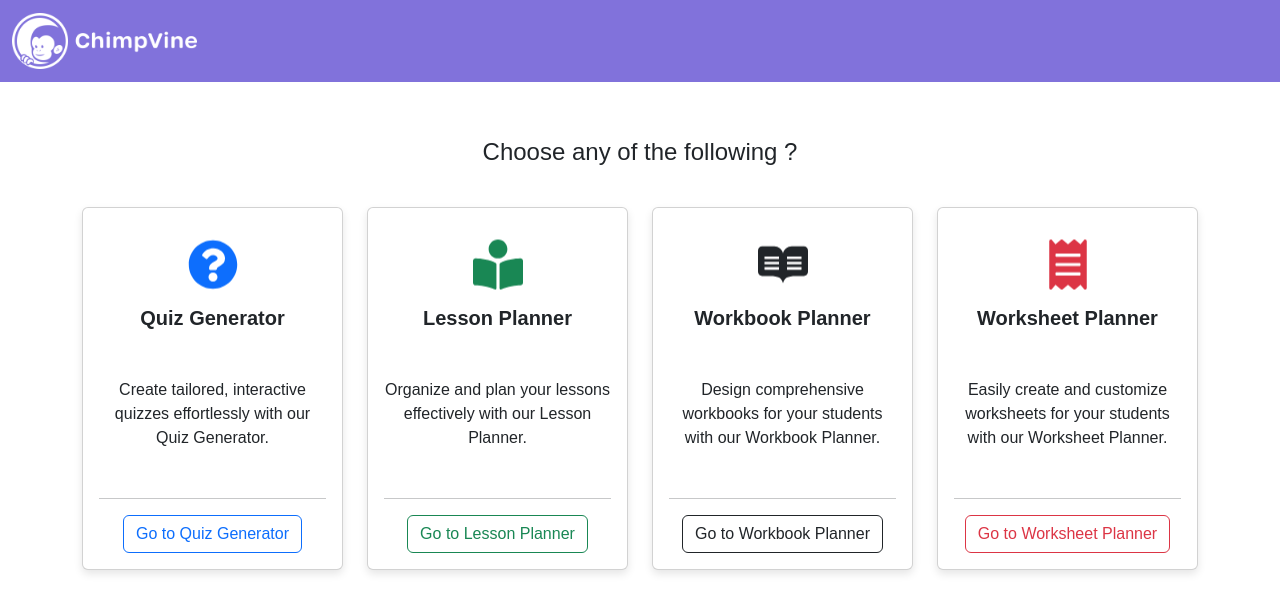
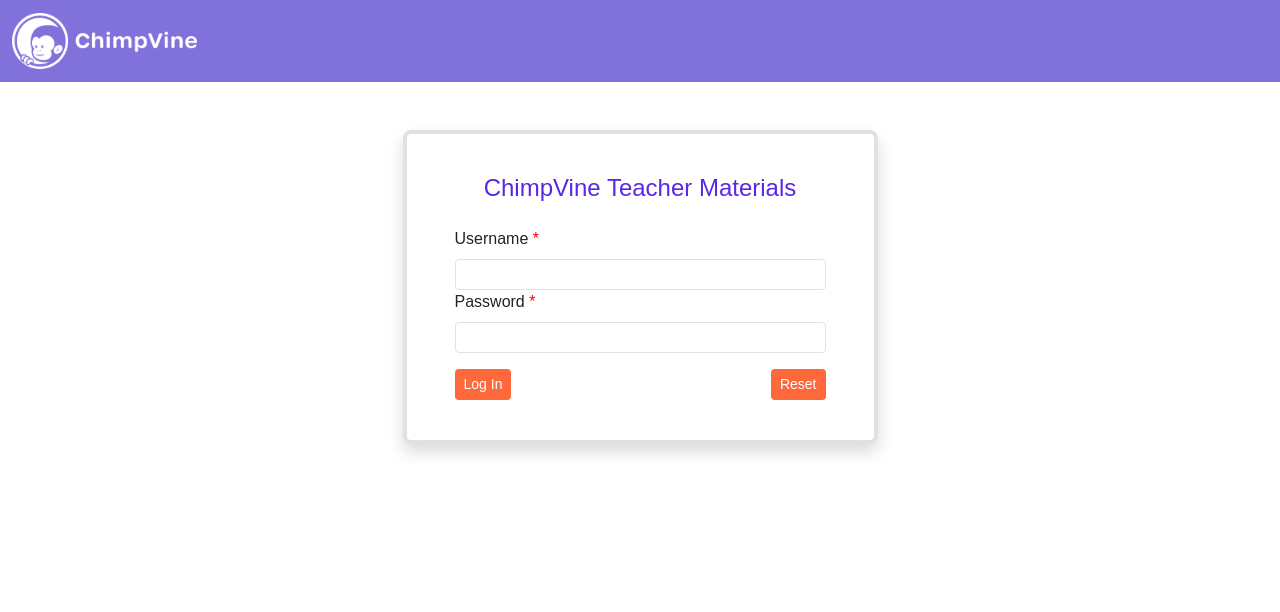
Before and after one commit to ChimpVine/TeachersMaterial-FrontEnd, a React (Vite) app: page / in a window 1280 px wide. Shown: the top 612 px of the page. Built offline with nearby package versions, Linux system fonts and the light colour scheme.

Commit message:
Changes in MainPlanner.jsx

```diff
--- a/src/components/MainPlanner.jsx
+++ b/src/components/MainPlanner.jsx
@@ -1,10 +1,101 @@
-import React from 'react'
-import NavBar from './NavBar'
-import { NavLink } from 'react-router-dom'
+import React, { useState, useEffect } from 'react';
+import { NavLink } from 'react-router-dom';
 import { FaQuestionCircle, FaBookReader, FaReadme, FaReceipt } from "react-icons/fa";
+import { ToastContainer, toast } from 'react-toastify';
+import 'react-toastify/dist/ReactToastify.css';
+import NavBar from './NavBar';
 
 export default function MainPlanner() {
+    const [isAuthenticated, setIsAuthenticated] = useState(false);
+    const [username, setUsername] = useState('');
+    const [password, setPassword] = useState('');
+
+    const mystyle = { color: 'red' };
+    const btnStyle = { backgroundColor: '#FF683B', color: 'white' };
+    const txtStyle = { color: "#5928E5" };
+
+    // Check authentication status on component mount
+    useEffect(() => {
+        const authStatus = localStorage.getItem('isAuthenticated');
+        if (authStatus === 'true') {
+            setIsAuthenticated(true);
+        }
+    }, []);
+
+    const authenticateUser = (e) => {
+        e.preventDefault();
+
+        // Simple validation for empty fields
+        if (username.trim() === '' || password.trim() === '') {
+            toast.error('Username and password cannot be empty.');
+            return;
+        }
+
+        // Authentication logic
+        if (username === 'buzzfond' && password === '9u2OkgnU7PjDIAP') {
+            localStorage.setItem('isAuthenticated', 'true'); // Save login state
+            setIsAuthenticated(true);
+        } else {
+            toast.error('Failed credentials. Please try again.');
+        }
+    };
+
+    const handleCancel = () => {
+        // Clear the username and password fields
+        setUsername('');
+        setPassword('');
+    };
+
     return (
+        <div>
+            {!isAuthenticated ? (
+                <>
+                    <NavBar />
+                    <div className="container mt-5">
+                        <div className="row justify-content-center">
+                            <div className="col-md-5 border border-4 rounded-3 pt-4 pb-3 ps-5 pe-5 shadow p-3 bg-body rounded">
+                                <h4 className="text-center mb-4 mt-3" style={txtStyle}>ChimpVine Teacher Materials</h4>
+                                <form>
+                                    <div className="mb-3">
+                                        <label className="form-label">Username <span style={mystyle}>*</span></label>
+                                        <input
+                                            type="text"
+                                            className="form-control form-control-sm"
+                                            value={username}
+                                            onChange={(e) => setUsername(e.target.value)}
+                                        />
+                                        <label className="form-label">Password <span style={mystyle}>*</span></label>
+                                        <input
+                                            type="password"
+                                            className="form-control form-control-sm"
+                                            value={password}
+                                            autoComplete="off"
+                                            onChange={(e) => setPassword(e.target.value)}
+                                        />
+                                    </div>
+                                </form>
+                                <div className="d-flex justify-content-between mb-4">
+                                    <button
+                                        className="btn btn-sm"
+                                        onClick={authenticateUser}
+                                        style={btnStyle}
+                                    >
+                                        Log In
+                                    </button>
+                                    <button
+                                        className="btn btn-sm"
+                                        onClick={handleCancel}
+                                        style={btnStyle}
+                                    >
+                                        Reset
+                                    </button>
+                                </div>
+                            </div>
+                        </div>
+                        <ToastContainer position="top-right" autoClose={1500} />
+                    </div>
+                </>
+            ) : (
                 <>
                     <NavBar />
                     <div className="container text-center">
@@ -13,10 +104,10 @@ export default function MainPlanner() {
                             <div className="col-md-3 mt-3">
                                 <div className="card">
                                     <div className="card-body">
-                                <FaQuestionCircle size={50} className="bounce mb-3 mt-3" style={{color:"#0d6efd"}}/>
+                                        <FaQuestionCircle size={50} className="bounce mb-3 mt-3" style={{ color: "#0d6efd" }} />
                                         <h5 className="card-title mb-5 fw-bold">Quiz Generator</h5>
                                         <p className="card-text mt-5 mb-5">Create tailored, interactive quizzes effortlessly with our Quiz Generator.</p>
-                                <hr/>
+                                        <hr />
                                         <NavLink className="btn btn-outline-primary" to="/quiz-generator">
                                             Go to Quiz Generator
                                         </NavLink>
@@ -26,10 +117,10 @@ export default function MainPlanner() {
                             <div className="col-md-3 mt-3">
                                 <div className="card">
                                     <div className="card-body">
-                                <FaBookReader size={50} className="bounce mb-3 mt-3" style={{color:"#198754"}}/>
+                                        <FaBookReader size={50} className="bounce mb-3 mt-3" style={{ color: "#198754" }} />
                                         <h5 className="card-title mb-5 fw-bold">Lesson Planner</h5>
                                         <p className="card-text mb-5">Organize and plan your lessons effectively with our Lesson Planner.</p>
-                                <hr/>
+                                        <hr />
                                         <NavLink className="btn btn-outline-success" to="/LessonPlanner">
                                             Go to Lesson Planner
                                         </NavLink>
@@ -42,7 +133,7 @@ export default function MainPlanner() {
                                         <FaReadme size={50} className="bounce mb-3 mt-3" />
                                         <h5 className="card-title mb-5 fw-bold">Workbook Planner</h5>
                                         <p className="card-text mb-5">Design comprehensive workbooks for your students with our Workbook Planner.</p>
-                                <hr/>
+                                        <hr />
                                         <NavLink className="btn btn-outline-dark" to="/workbook">
                                             Go to Workbook Planner
                                         </NavLink>
@@ -52,10 +143,10 @@ export default function MainPlanner() {
                             <div className="col-md-3 mt-3">
                                 <div className="card">
                                     <div className="card-body">
-                                <FaReceipt size={50} className="bounce mb-3 mt-3"style={{color:"#dc3545"}}/>
+                                        <FaReceipt size={50} className="bounce mb-3 mt-3" style={{ color: "#dc3545" }} />
                                         <h5 className="card-title mb-5 fw-bold">Worksheet Planner</h5>
                                         <p className="card-text mb-5">Easily create and customize worksheets for your students with our Worksheet Planner.</p>
-                                <hr/>
+                                        <hr />
                                         <NavLink className="btn btn-outline-danger" to="/worksheet">
                                             Go to Worksheet Planner
                                         </NavLink>
@@ -65,5 +156,7 @@ export default function MainPlanner() {
                         </div>
                     </div>
                 </>
-    )
+            )}
+        </div>
+    );
 }
```
Lines whose indentation alone changed are shown as unchanged.
